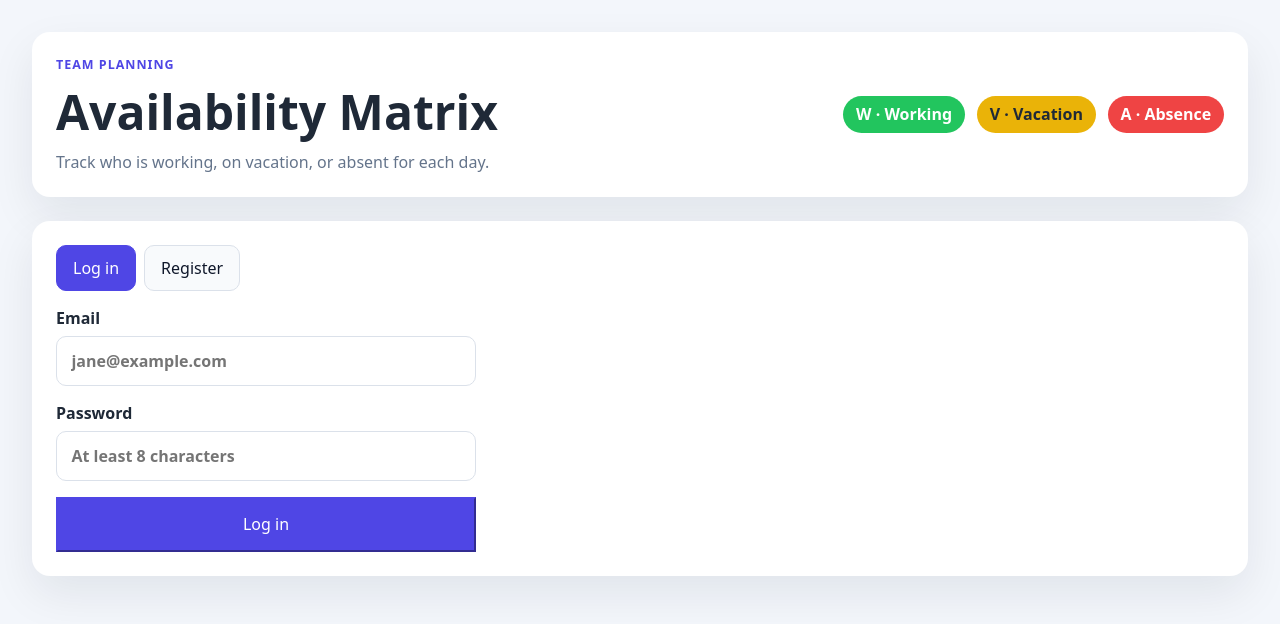
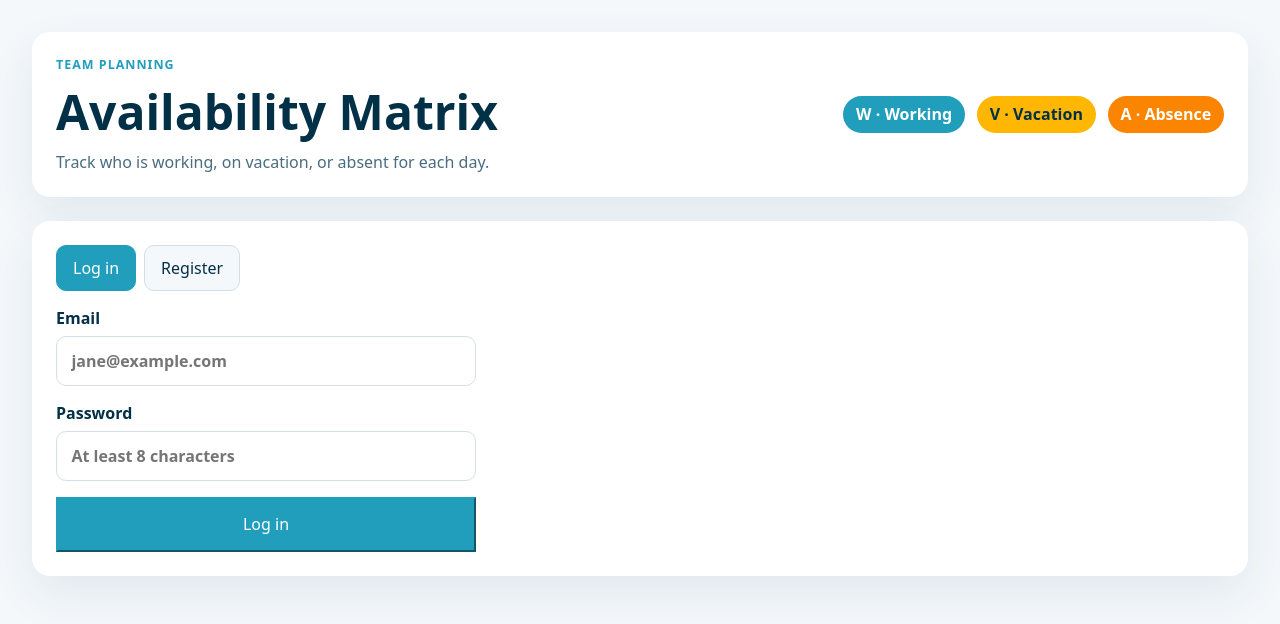
Before and after one commit to bks07/team-availability-matrix, a React (Vite) app in the folder frontend/: page /login in a window 1280 px wide. Shown: the top 624 px of the page. Built offline with nearby package versions, Linux system fonts and the light colour scheme.

Commit message:
style: apply new colour palette token system to index.css

```diff
--- a/frontend/src/index.css
+++ b/frontend/src/index.css
@@ -1,9 +1,81 @@
+:root {
+  /* Core Palette */
+  --sky-blue-light: #8ecae6;
+  --blue-green: #219ebc;
+  --deep-space-blue: #023047;
+  --amber-flame: #ffb703;
+  --princeton-orange: #fb8500;
+
+  /* Surfaces */
+  --bg-page: #f4f8fb;
+  --bg-card: #ffffff;
+  --bg-navbar: var(--deep-space-blue);
+  --bg-sidebar: #f4f8fb;
+  --bg-overlay: #ffffff;
+
+  /* Text */
+  --text-primary: var(--deep-space-blue);
+  --text-secondary: #4a6c80;
+  --text-inverse: #ffffff;
+  --text-navbar: var(--sky-blue-light);
+  --text-navbar-active: #ffffff;
+  --text-link: var(--blue-green);
+
+  /* Interactive Elements */
+  --btn-primary-bg: var(--blue-green);
+  --btn-primary-text: #ffffff;
+  --btn-primary-hover: #1b859e;
+
+  --btn-danger-bg: #ffffff;
+  --btn-danger-text: var(--princeton-orange);
+  --btn-danger-border: var(--princeton-orange);
+  --btn-danger-hover: #fff3e6;
+
+  --btn-secondary-bg: #f4f8fb;
+  --btn-secondary-border: #d3dfe8;
+  --btn-secondary-text: var(--deep-space-blue);
+  --btn-secondary-hover: #e8f0f6;
+
+  /* Borders & Dividers */
+  --border-light: #e8f0f6;
+  --border-input: #d3dfe8;
+  --border-focus: var(--blue-green);
+  --navbar-border: #054a6d;
+
+  /* Matrix Rows & Highlights */
+  --row-today-bg: #e5f4fa;
+  --row-weekend-bg: #f4f8fb;
+  --row-today-weekend-bg: #dcf0f8;
+
+  /* Status Pills (W/V/A) */
+  --status-w-bg: #e6f5fb;
+  --status-w-text: var(--deep-space-blue);
+  --status-w-solid: var(--blue-green);
+
+  --status-v-bg: #fff8e6;
+  --status-v-text: var(--deep-space-blue);
+  --status-v-solid: var(--amber-flame);
+
+  --status-a-bg: #fff0e6;
+  --status-a-text: #b35e00;
+  --status-a-solid: var(--princeton-orange);
+
+  /* Feedback Banners */
+  --feedback-success-bg: #e6f5fb;
+  --feedback-success-text: var(--deep-space-blue);
+  --feedback-error-bg: #fff0e6;
+  --feedback-error-text: #b35e00;
+
+  /* Layout */
+  --navbar-height: 60px;
+}
+
 :root {
   color-scheme: light;
   font-family: system-ui, -apple-system, Segoe UI, Roboto, Ubuntu, Cantarell, Noto Sans, Helvetica Neue, Arial,
     sans-serif;
-  background: #f3f6fb;
-  color: #1f2937;
+  background: var(--bg-page);
+  color: var(--text-primary);
 }
 
 * {
@@ -15,7 +87,7 @@ body,
 #root {
   margin: 0;
   min-height: 100%;
-  background: #f3f6fb;
+  background: var(--bg-page);
 }
 
 body {
@@ -37,9 +109,9 @@ input {
 .auth-card,
 .toolbar-card,
 .matrix-card {
-  background: #ffffff;
+  background: var(--bg-card);
   border-radius: 18px;
-  box-shadow: 0 18px 45px rgba(15, 23, 42, 0.08);
+  box-shadow: 0 18px 45px color-mix(in srgb, var(--deep-space-blue) 8%, transparent);
   padding: 1.5rem;
 }
 
@@ -54,7 +126,7 @@ input {
 
 .eyebrow {
   margin: 0 0 0.4rem;
-  color: #4f46e5;
+  color: var(--text-link);
   font-weight: 700;
   text-transform: uppercase;
   letter-spacing: 0.08em;
@@ -70,7 +142,7 @@ h1 {
 .toolbar-subtitle,
 .employee-email {
   margin: 0.4rem 0 0;
-  color: #64748b;
+  color: var(--text-secondary);
 }
 
 .legend {
@@ -94,9 +166,9 @@ h1 {
 
 .auth-tabs button,
 .toolbar-actions button {
-  border: 1px solid #dbe1ea;
-  background: #f8fafc;
-  color: #0f172a;
+  border: 1px solid var(--border-input);
+  background: var(--bg-sidebar);
+  color: var(--text-primary);
   border-radius: 10px;
   padding: 0.7rem 1rem;
   cursor: pointer;
@@ -104,9 +176,9 @@ h1 {
 
 .auth-tabs button.active,
 .primary-button {
-  background: #4f46e5;
-  color: #ffffff;
-  border-color: #4f46e5;
+  background: var(--btn-primary-bg);
+  color: var(--text-inverse);
+  border-color: var(--btn-primary-bg);
 }
 
 .auth-form {
@@ -118,13 +190,13 @@ h1 {
 label {
   display: grid;
   gap: 0.45rem;
-  color: #1f2937;
+  color: var(--text-primary);
   font-weight: 600;
 }
 
 input {
   border-radius: 10px;
-  border: 1px solid #dbe1ea;
+  border: 1px solid var(--border-input);
   padding: 0.8rem 0.9rem;
 }
 
@@ -163,11 +235,11 @@ input {
 }
 
 .message.error {
-  color: #b91c1c;
+  color: var(--feedback-error-text);
 }
 
 .message.success {
-  color: #047857;
+  color: var(--feedback-success-text);
 }
 
 .matrix-wrapper {
@@ -184,25 +256,25 @@ table {
 
 th,
 td {
-  border-bottom: 1px solid #e2e8f0;
-  border-right: 1px solid #e2e8f0;
+  border-bottom: 1px solid var(--border-light);
+  border-right: 1px solid var(--border-light);
   padding: 0.55rem;
   text-align: center;
-  background: #ffffff;
+  background: var(--bg-card);
 }
 
 thead th {
   position: sticky;
   top: 0;
   z-index: 2;
-  background: #eff6ff;
+  background: var(--row-today-bg);
 }
 
 .sticky-column {
   position: sticky;
   left: 0;
   z-index: 1;
-  background: #f8fafc;
+  background: var(--bg-sidebar);
   text-align: left;
 }
 
@@ -212,31 +284,31 @@ thead th {
 
 .today-row td,
 .today-row th {
-  background: #eef2ff;
+  background: var(--row-today-bg);
 }
 
 .today-row .sticky-column {
-  background: #eef2ff;
+  background: var(--row-today-bg);
 }
 
 /* Weekend rows */
 .weekend-row td,
 .weekend-row th {
-  background: #f1f5f9;
+  background: var(--row-weekend-bg);
 }
 
 .weekend-row .sticky-column {
-  background: #f1f5f9;
+  background: var(--row-weekend-bg);
 }
 
 /* Combined Today + Weekend */
 .today-row.weekend-row td,
 .today-row.weekend-row th {
-  background: #e0e7ff;
+  background: var(--row-today-weekend-bg);
 }
 
 .today-row.weekend-row .sticky-column {
-  background: #e0e7ff;
+  background: var(--row-today-weekend-bg);
 }
 
 .date-cell {
@@ -278,11 +350,11 @@ thead th {
   z-index: 20;
   display: flex;
   gap: 0.25rem;
-  background: #ffffff;
-  border: 1px solid #dbe1ea;
+  background: var(--bg-overlay);
+  border: 1px solid var(--border-input);
   border-radius: 10px;
   padding: 0.3rem;
-  box-shadow: 0 6px 20px rgba(15, 23, 42, 0.15);
+  box-shadow: 0 6px 20px color-mix(in srgb, var(--deep-space-blue) 15%, transparent);
 }
 
 .overlay-btn {
@@ -301,8 +373,8 @@ thead th {
 
 .close-btn,
 .cycle-btn {
-  background: #f1f5f9;
-  color: #64748b;
+  background: var(--row-weekend-bg);
+  color: var(--text-secondary);
 }
 
 .close-btn {
@@ -310,33 +382,33 @@ thead th {
 }
 
 .status-w {
-  background: #22c55e;
-  color: #ffffff;
+  background: var(--status-w-solid);
+  color: var(--text-inverse);
 }
 
 .status-v {
-  background: #eab308;
-  color: #1f2937;
+  background: var(--status-v-solid);
+  color: var(--text-primary);
 }
 
 .status-a {
-  background: #ef4444;
-  color: #ffffff;
+  background: var(--status-a-solid);
+  color: var(--text-inverse);
 }
 
 .status-pill.status-w {
-  background: #dcfce7;
-  color: #166534;
+  background: var(--status-w-bg);
+  color: var(--status-w-text);
 }
 
 .status-pill.status-v {
-  background: #fef3c7;
-  color: #92400e;
+  background: var(--status-v-bg);
+  color: var(--status-v-text);
 }
 
 .status-pill.status-a {
-  background: #fee2e2;
-  color: #991b1b;
+  background: var(--status-a-bg);
+  color: var(--status-a-text);
 }
 
 @media (max-width: 900px) {
@@ -358,19 +430,19 @@ thead th {
   align-items: center;
   justify-content: space-between;
   padding: 0.75rem 1.5rem;
-  background: #1e293b;
-  color: #fff;
+  background: var(--bg-navbar);
+  color: var(--text-inverse);
 }
 
 .app-navbar a {
-  color: #cbd5e1;
+  color: var(--text-navbar);
   text-decoration: none;
   margin-right: 1rem;
 }
 
 .app-navbar a:hover,
 .app-navbar a.active {
-  color: #fff;
+  color: var(--text-navbar-active);
 }
 
 .app-navbar .nav-links {
@@ -380,9 +452,9 @@ thead th {
 }
 
 .app-navbar button {
-  border: 1px solid #334155;
-  background: #0f172a;
-  color: #fff;
+  border: 1px solid var(--navbar-border);
+  background: var(--text-primary);
+  color: var(--text-inverse);
   border-radius: 10px;
   padding: 0.55rem 0.9rem;
   cursor: pointer;
@@ -395,26 +467,26 @@ thead th {
 
 .admin-sidebar {
   width: 220px;
-  background: #f8fafc;
-  border-right: 1px solid #e2e8f0;
+  background: var(--bg-sidebar);
+  border-right: 1px solid var(--border-light);
   padding: 1.5rem 1rem;
 }
 
 .admin-sidebar a {
   display: block;
   padding: 0.5rem 0.75rem;
-  color: #334155;
+  color: var(--navbar-border);
   text-decoration: none;
   border-radius: 0.375rem;
   margin-bottom: 0.25rem;
 }
 
 .admin-sidebar a:hover {
-  background: #e2e8f0;
+  background: var(--border-light);
 }
 
 .admin-sidebar a.active {
-  background: #e2e8f0;
+  background: var(--border-light);
   font-weight: 600;
 }
 
@@ -438,7 +510,7 @@ thead th {
 }
 
 .guard-message a {
-  color: #4f46e5;
+  color: var(--text-link);
 }
 
 /* Admin management pages */
@@ -450,8 +522,8 @@ thead th {
   border-radius: 0.375rem;
   margin-bottom: 1rem;
 }
-.admin-alert.success { background: #dcfce7; color: #166534; }
-.admin-alert.error { background: #fef2f2; color: #991b1b; }
+.admin-alert.success { background: var(--status-w-bg); color: var(--feedback-success-text); }
+.admin-alert.error { background: var(--btn-danger-hover); color: var(--status-a-text); }
 
 .add-form {
   display: flex;
@@ -461,12 +533,12 @@ thead th {
 .add-form input {
   flex: 1;
   padding: 0.5rem 0.75rem;
-  border: 1px solid #d1d5db;
+  border: 1px solid var(--border-input);
   border-radius: 0.375rem;
 }
 .add-form select {
   padding: 0.5rem 0.75rem;
-  border: 1px solid #d1d5db;
+  border: 1px solid var(--border-input);
   border-radius: 0.375rem;
 }
 
@@ -476,29 +548,29 @@ thead th {
   align-items: center;
   justify-content: space-between;
   padding: 0.75rem;
-  border-bottom: 1px solid #e5e7eb;
+  border-bottom: 1px solid var(--border-light);
 }
 .entity-row:last-child { border-bottom: none; }
 .entity-name { flex: 1; }
 .entity-actions { display: flex; gap: 0.5rem; }
 .entity-actions button {
   padding: 0.25rem 0.75rem;
-  border: 1px solid #d1d5db;
+  border: 1px solid var(--border-input);
   border-radius: 0.375rem;
-  background: #fff;
+  background: var(--bg-card);
   cursor: pointer;
   font-size: 0.875rem;
 }
-.entity-actions button:hover { background: #f3f4f6; }
-.entity-actions button.danger { color: #dc2626; border-color: #fca5a5; }
-.entity-actions button.danger:hover { background: #fef2f2; }
-.entity-actions button.primary { background: #4f46e5; color: #fff; border-color: #4f46e5; }
-.entity-actions button.primary:hover { background: #4338ca; }
+.entity-actions button:hover { background: var(--btn-secondary-hover); }
+.entity-actions button.danger { color: var(--btn-danger-text); border-color: var(--btn-danger-border); }
+.entity-actions button.danger:hover { background: var(--btn-danger-hover); }
+.entity-actions button.primary { background: var(--btn-primary-bg); color: var(--text-inverse); border-color: var(--btn-primary-bg); }
+.entity-actions button.primary:hover { background: var(--btn-primary-hover); }
 
 .edit-input {
   flex: 1;
   padding: 0.375rem 0.5rem;
-  border: 1px solid #6366f1;
+  border: 1px solid var(--border-focus);
   border-radius: 0.375rem;
   margin-right: 0.5rem;
 }
@@ -506,7 +578,7 @@ thead th {
 .empty-state {
   text-align: center;
   padding: 2rem;
-  color: #9ca3af;
+  color: var(--text-secondary);
 }
 
 /* Permission table */
@@ -519,13 +591,13 @@ thead th {
 .permission-table td {
   padding: 0.75rem;
   text-align: left;
-  border-bottom: 1px solid #e5e7eb;
+  border-bottom: 1px solid var(--border-light);
 }
 
 .permission-table th {
   font-weight: 600;
   font-size: 0.875rem;
-  color: #6b7280;
+  color: var(--text-secondary);
 }
 
 .permission-table td.checkbox-cell {
@@ -542,12 +614,12 @@ thead th {
 
 .user-info .user-email {
   font-size: 0.875rem;
-  color: #6b7280;
+  color: var(--text-secondary);
 }
 
 .admin-inline-success {
   margin: 0.5rem 0 0;
-  color: #047857;
+  color: var(--feedback-success-text);
   font-weight: 600;
   font-size: 0.875rem;
 }
```
